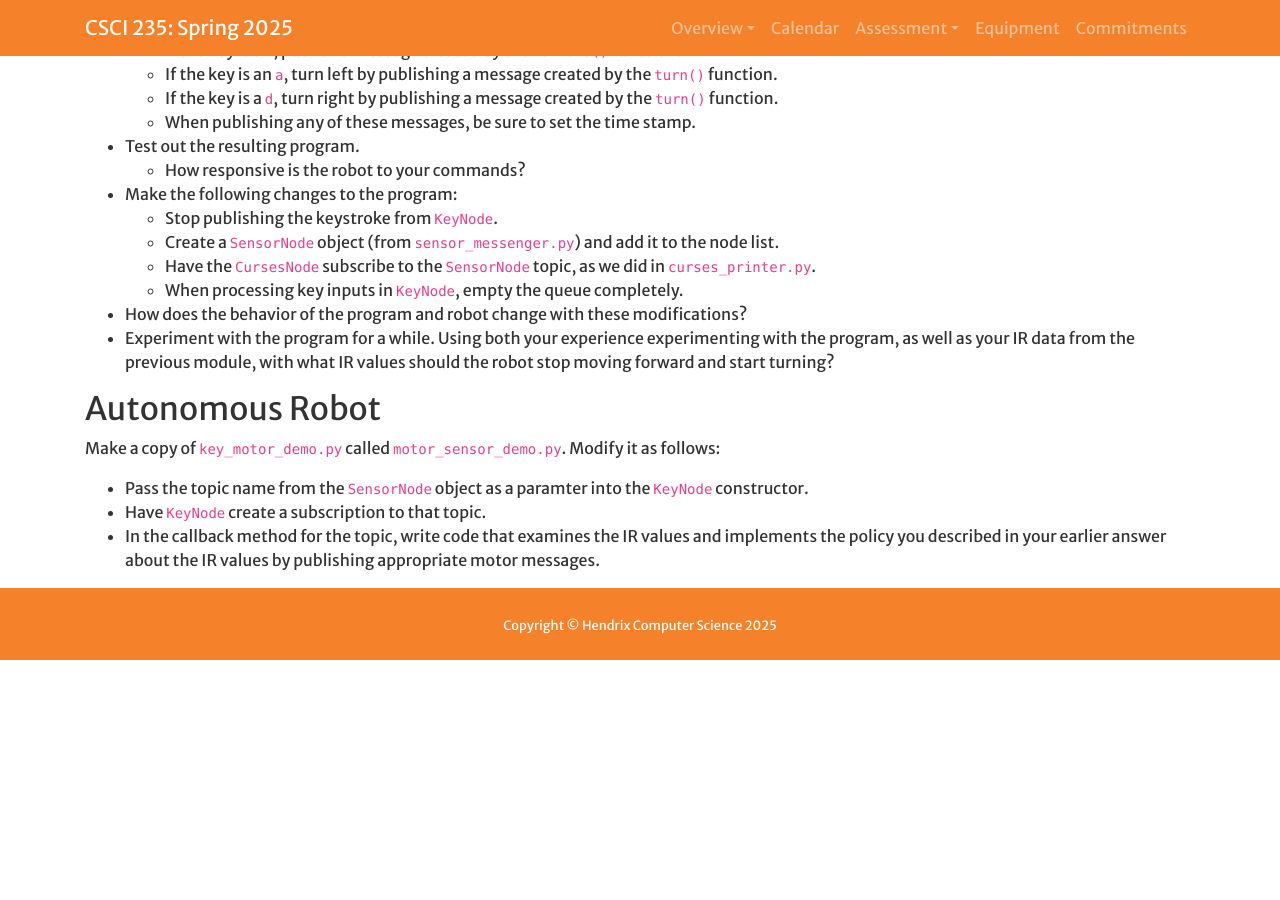
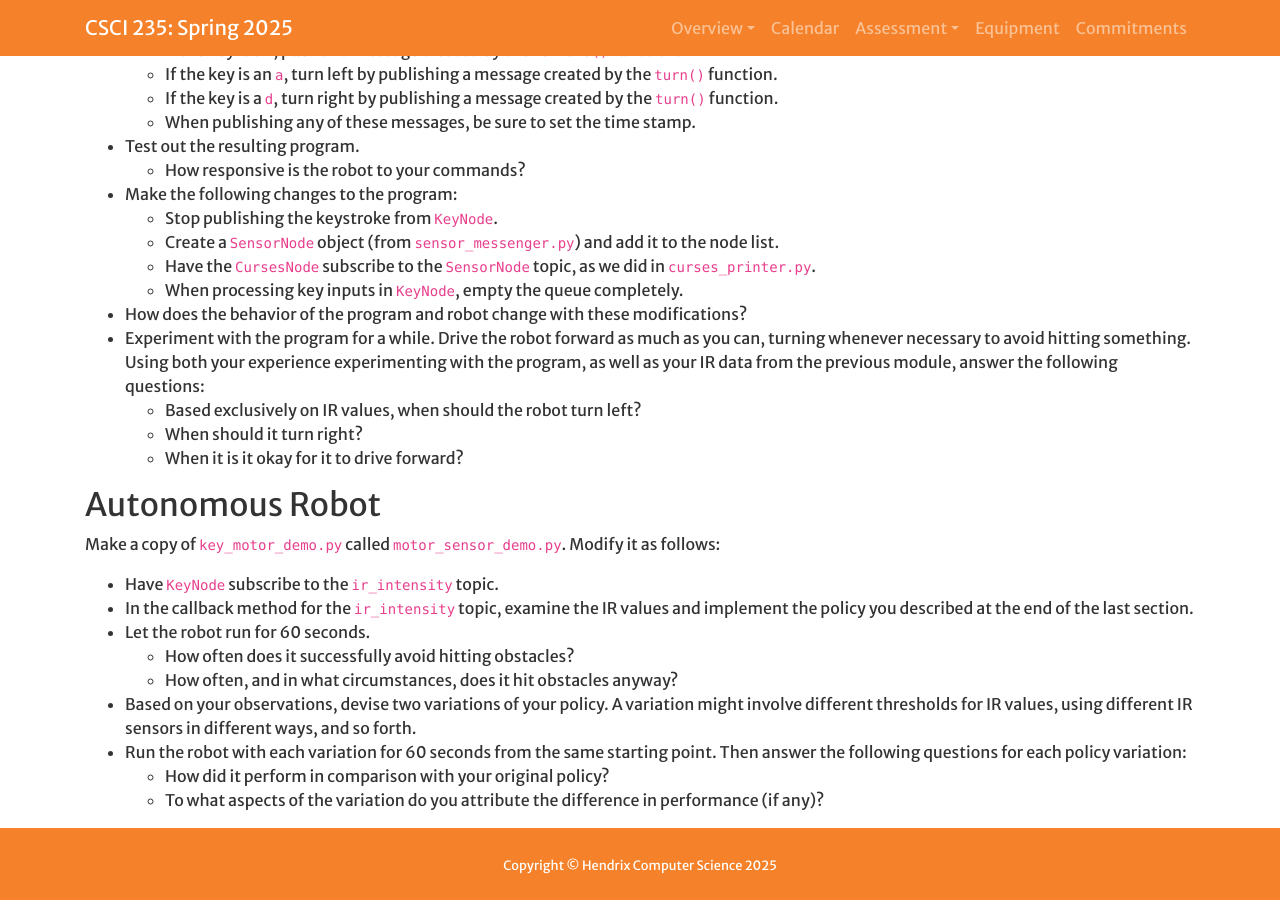
Before and after one commit to Hendrix-CS/csci235, a Jekyll site: the page built from modules/publications.md, in a window 1280 px wide and 900 px high, scrolled down 7320 px. Built offline with Jekyll 4.4.1, drawn with Linux system fonts in a browser that asks for light colours; a script that is not in the unit is left out; our own code applies the rules of GitHub Pages for plain Markdown files; before the commit the page ends 7980 px from its top, so only the background shows below that.

```diff
--- a/modules/publications.md
+++ b/modules/publications.md
@@ -387,13 +387,24 @@
   * Have the `CursesNode` subscribe to the `SensorNode` topic, as we did in `curses_printer.py`.
   * When processing key inputs in `KeyNode`, empty the queue completely.
 * How does the behavior of the program and robot change with these modifications?
-* Experiment with the program for a while. Using both your experience experimenting with the program,
-  as well as your IR data from the previous module, with what IR values should the robot stop moving
-  forward and start turning?
+* Experiment with the program for a while. Drive the robot forward as much as you can, turning
+  whenever necessary to avoid hitting something. Using both your experience experimenting with the program,
+  as well as your IR data from the previous module, answer the following questions:
+  * Based exclusively on IR values, when should the robot turn left?
+  * When should it turn right?
+  * When it is it okay for it to drive forward?
 
 ## Autonomous Robot
 Make a copy of `key_motor_demo.py` called `motor_sensor_demo.py`. Modify it as follows:
-* Pass the topic name from the `SensorNode` object as a paramter into the `KeyNode` constructor.
-* Have `KeyNode` create a subscription to that topic.
-* In the callback method for the topic, write code that examines the IR values and implements the policy
-  you described in your earlier answer about the IR values by publishing appropriate motor messages.
+* Have `KeyNode` subscribe to the `ir_intensity` topic.
+* In the callback method for the `ir_intensity` topic, examine the IR values and implement the policy
+  you described at the end of the last section.
+* Let the robot run for 60 seconds.
+  * How often does it successfully avoid hitting obstacles?
+  * How often, and in what circumstances, does it hit obstacles anyway?
+* Based on your observations, devise two variations of your policy. A variation might involve different
+  thresholds for IR values, using different IR sensors in different ways, and so forth.
+* Run the robot with each variation for 60 seconds from the
+  same starting point. Then answer the following questions for each policy variation:
+  * How did it perform in comparison with your original policy?
+  * To what aspects of the variation do you attribute the difference in performance (if any)?
```
Also changed, not shown: index.md (+2 -2 lines).
